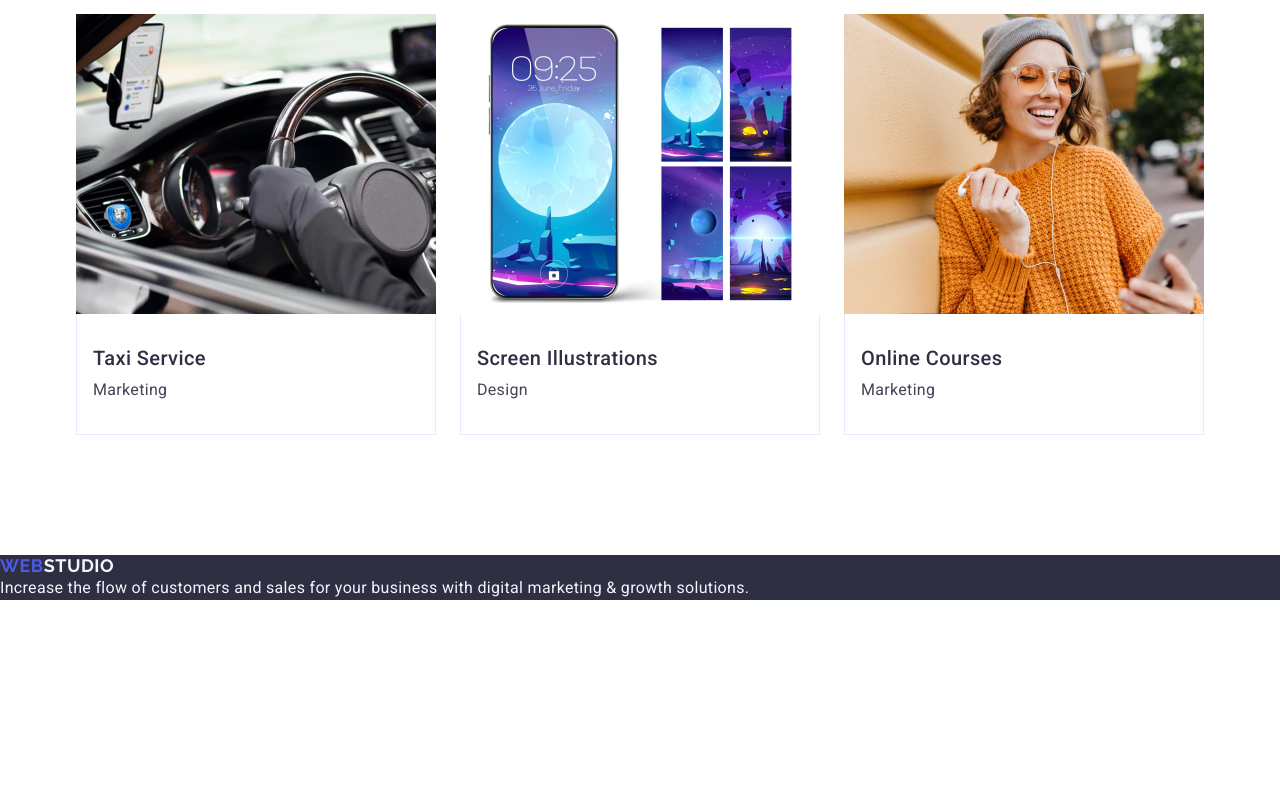
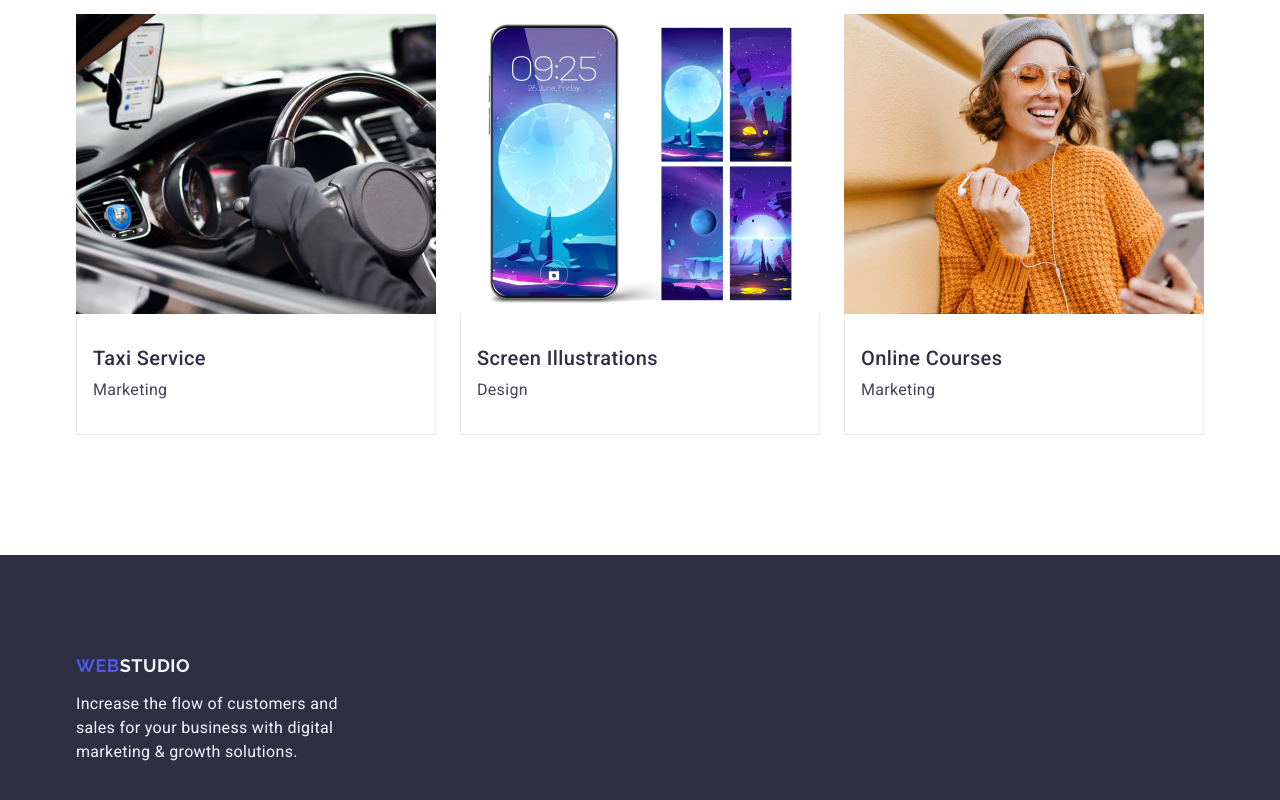
Before and after one commit to PNZ-Grizly/goit-markup-hw-03, a plain HTML site: page index.html in a window 1280 px wide. Shown: the part 2464-3264 px from the top of the page. Before the commit the page ends 3064 px from the top, so only its background shows below. Drawn offline with nearby package versions, Linux system fonts and the light colour scheme.

Commit message:
add footer

```diff
--- a/css/styles.css
+++ b/css/styles.css
@@ -111,15 +111,6 @@ a {
 .contacts-link:hover,
 .contacts-link:focus {
   color: #404bbf;
-}
-
-.footer-text {
-  line-height: 1.5;
-  letter-spacing: 0.02em;
-}
-
-.page-footer {
-  background-color: #2e2f42;
 }
 
 /*section hero*/
@@ -320,3 +311,21 @@ button {
   letter-spacing: 0.02em;
   color: #434455;
 }
+
+/* #region futer*/
+
+.page-footer {
+  padding: 100px 0;
+  background-color: #2e2f42;
+}
+
+.footer-logo {
+  display: inline-block;
+  margin-bottom: 16px;
+}
+
+.footer-text {
+  max-width: 264px;
+  line-height: 1.5;
+  letter-spacing: 0.02em;
+}
--- a/index.html
+++ b/index.html
@@ -228,6 +228,7 @@
     </main>
 
         <footer class="page-footer">
+          <div class="container footer-container">
       <a class="logo footer-logo" href="./index.html"
         >Web<span class="logo-part">Studio</span></a
       >
@@ -235,6 +236,7 @@
         Increase the flow of customers and sales for your business with digital
         marketing & growth solutions.
       </p>
+          </div>
     </footer>
   </body>
 </html>
```
